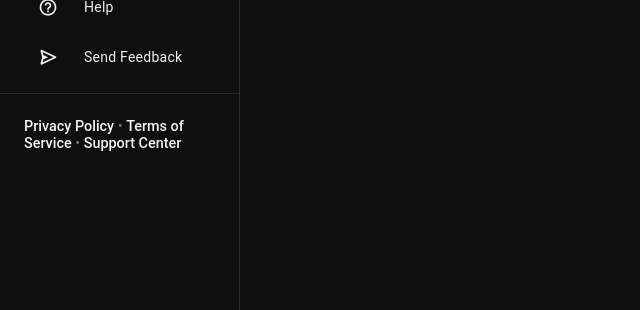
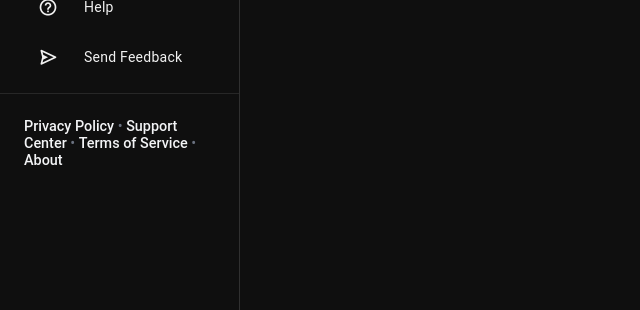
Before and after one commit to KenyanAudo03/video_downloader, a Django app: page / in a window 1280 px wide. Shown: the part 460-770 px from the top of the page, without its empty margins (0-640 px from the left). Run offline with Django 4.2, Linux system fonts and the light colour scheme; data that the repository does not hold is empty; parts of the project's set-up code (start-up, migrations or seed data) failed here and were passed over; some libraries are stand-ins or nearby versions.

Commit message:
Fix sidebar links for Media Grabber and Support Center for improved navigation

```diff
--- a/templates/base_extends/sidebar.html
+++ b/templates/base_extends/sidebar.html
@@ -9,7 +9,7 @@
     </a>
   </li>
   <li class="sidebar-link">
-    <a href="#media-grabber" class="link-media">
+    <a href="{% url 'media:media_grabber' %}" class="link-media">
       <i class="bxr bx-arrow-down-circle"></i>
       <span class="link-text">Media Grabber</span>
     </a>
@@ -69,8 +69,10 @@
   <div class="legal-links">
     <a href="{% url 'privacy_policy' %}">Privacy Policy</a>
     <span class="separator">&bull;</span>
+    <a href="{% url 'contact' %}" target="_blank">Support Center</a>
+    <span class="separator">&bull;</span>
     <a href="{% url 'terms_of_service' %}">Terms of Service</a>
     <span class="separator">&bull;</span>
-    <a href="{% url 'contact' %}" target="_blank">Support Center</a>
+    <a href="{% url 'about' %}">About</a>
   </div>
 </ul>
```
